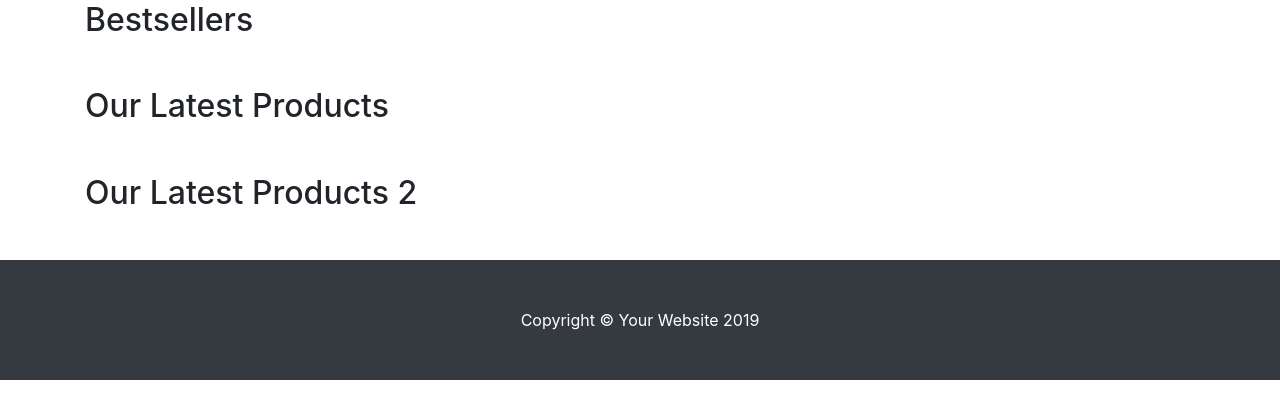
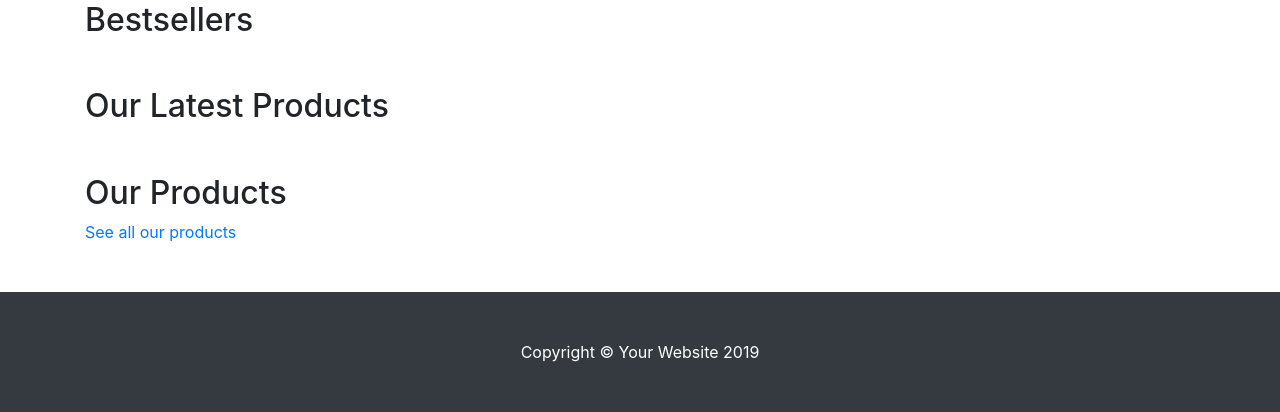
Before and after one commit to augelloantonio/buyit, a Django app: page / in a window 1280 px wide. Shown: the part 855-1267 px from the top of the page. Before the commit the page ends 1235 px from the top, so only its background shows below. Run offline with Django 3.2, Linux system fonts and the light colour scheme; data that the repository does not hold is empty; some libraries are stand-ins or nearby versions.

Commit message:
url for all products page added

```diff
--- a/templates/index.html
+++ b/templates/index.html
@@ -181,7 +181,8 @@
 
         <!-- Carousel Latest Product 2 -->
         <div id="latest" class="col-lg-12">
-            <h2>Our Latest Products 2</h2>
+            <h2>Our Products</h2>
+            <a href="{% url 'products' %}">See all our products</a>
             <div id="latestcarousel2" class="carousel slide my-4" data-ride="carousel">
                 <ol class="carousel-indicators">
                     <li data-target="#latestcarousel2" data-slide-to="0" class="active"></li>
```
